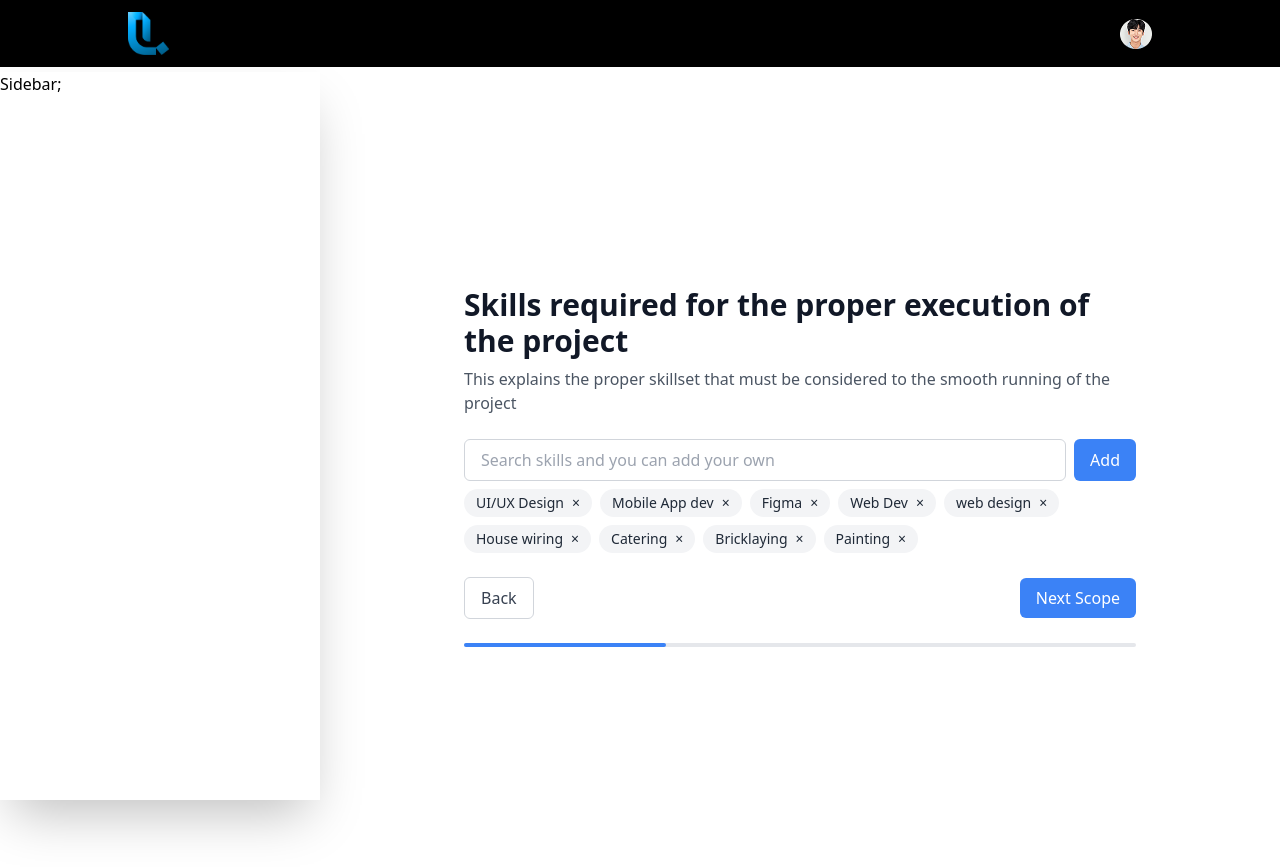
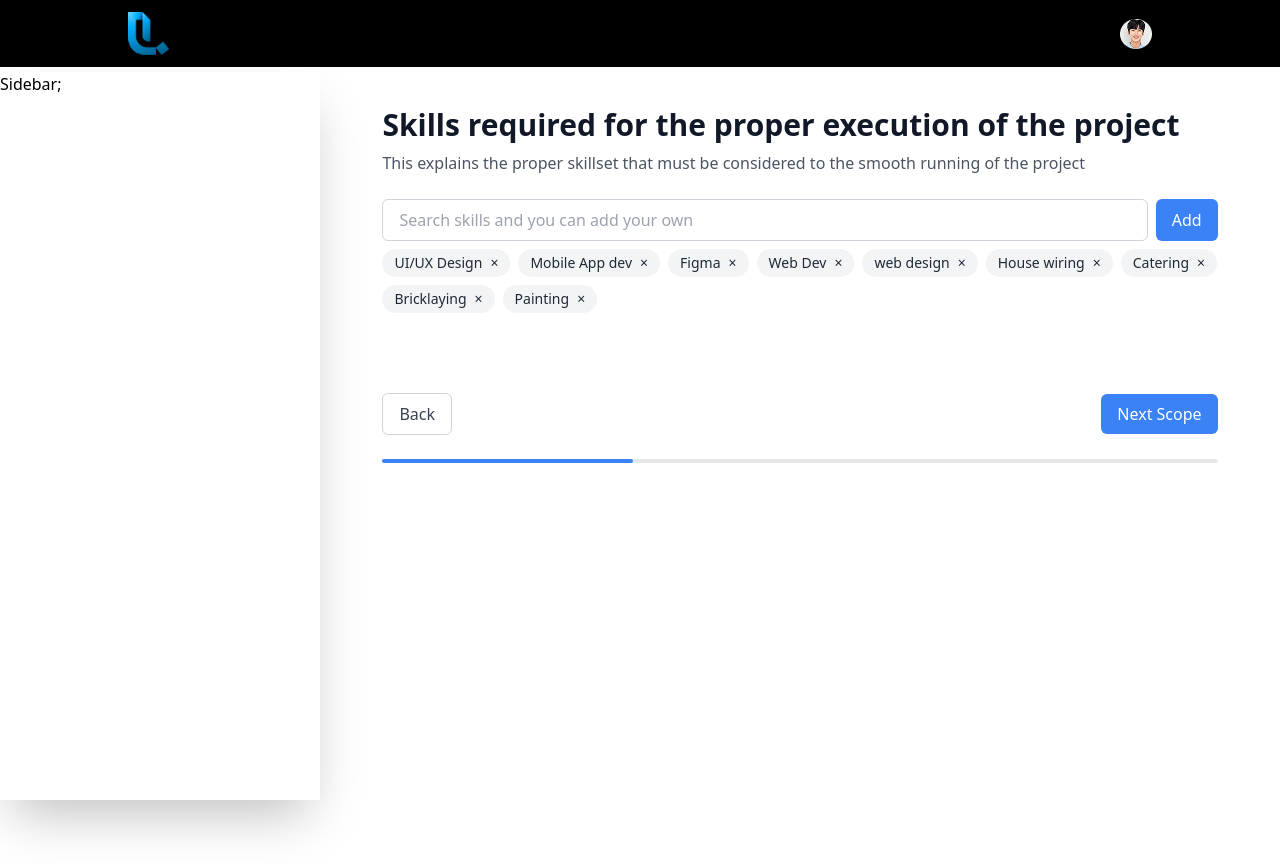
Before and after one commit to german-machine/Linkprosoft, a React (Vite) app in the folder Front-end/: page /gig-posting/skill-required in a window 1280 px wide. Built offline with nearby package versions, Linux system fonts and the light colour scheme.

Commit message:
adjusted the sized and background color of the button;

```diff
--- a/Front-end/src/Pages/GigPosting/Routes/ChooseTitle.jsx
+++ b/Front-end/src/Pages/GigPosting/Routes/ChooseTitle.jsx
@@ -15,9 +15,12 @@ const predefinedSkills = [
 
 export default function ChooseTitle() {
 
+    function hand() {
+        console.log('hand');
+    }
     return (
-        <div className="w-full lg:w-[75%] xl:w-[75%] min-h-screen flex flex-col items-center lg:justify-center px-4 md:px-20 py-8 lg:py-0 place-self-end relative z-[10]">
-            <div className="w-full">
+        <div className="w-full lg:w-[75%] xl:w-[75%] min-h-screen flex flex-col items-center px-4 md:px-20 lg:px-16 py-8 lg:py-10 place-self-end relative z-[10]">
+            <div className="w-full lg:w-[90% mx-auto">
                 {/* Title Section */}
                 <div className="mb-8">
                     <h1 className="text-2xl md:text-3xl font-bold mb-2">Choose a strong title.</h1>
@@ -51,7 +54,7 @@ export default function ChooseTitle() {
 
                 {/* Navigation Buttons */}
                 <div className="flex justify-between items-center mt-[5rem] ">
-                    <button className="px-4 py-2 border border-blue-500 text-blue-500 rounded hover:bg-blue-50 transition">
+                    <button onClick={hand} disabled={true} className="border border-gray-300 text-gray-700 px-4 py-2 rounded-md hover:bg-gray-100 w-auto">
                         Back
                     </button>
                     <Link to='skill-required' className="px-4 py-2 bg-blue-500 text-white rounded hover:bg-blue-600 transition">
@@ -60,7 +63,7 @@ export default function ChooseTitle() {
                 </div>
 
                 {/* Progress Bar */}
-                <div className="mt-6 flex place-content-end bg-yellow-500 min-h-full">
+                <div className="mt-6 flex place-content-end min-h-full">
                     <div className="h-1 w-full bg-gray-300 rounded">
                         <div className="h-full bg-blue-500 w-1/5 rounded"></div>
                     </div>
--- a/Front-end/src/Pages/GigPosting/Routes/SkillsRequired.jsx
+++ b/Front-end/src/Pages/GigPosting/Routes/SkillsRequired.jsx
@@ -35,8 +35,8 @@ export default function SkillsRequired() {
         navigate(-1)
     }
     return (
-        <div className="w-full lg:w-[75%] xl:w-[75%] min-h-screen flex lg:items-center justify-center g-white p-4 py-8 lg:py-0 lg:place-self-end relative z-[10]">
-            <div className="w-full max-w-2xl">
+        <div className="w-full lg:w-[75%] xl:w-[75%] min-h-screen flex justify-center p-4 py-8 lg:py-10 lg:place-self-end relative z-[10]">
+            <div className="w-full lg:w-[90%] mx-auto">
                 <h1 className="text-2xl md:text-3xl font-semibold mb-2 text-gray-900">
                     Skills required for the proper execution of the project
                 </h1>
@@ -75,11 +75,11 @@ export default function SkillsRequired() {
                     </div>
                 </div>
 
-                <div className="flex flex-col sm:flex-row justify-between items-center mt-6 gap-4">
-                    <button  onClick={handleNavigate} className="border border-gray-300 text-gray-700 px-4 py-2 rounded-md hover:bg-gray-100 w-full sm:w-auto">
+                <div className="flex flex-row justify-between items-center mt-[5rem] gap-4">
+                    <button  onClick={handleNavigate} className="border border-gray-300 text-gray-700 px-4 py-2 rounded-md hover:bg-gray-100 w-auto">
                         Back
                     </button>
-                    <Link className="bg-blue-500 text-white px-4 py-2 rounded-md hover:bg-blue-600 w-full sm:w-auto">
+                    <Link className="bg-blue-500 text-white px-4 py-2 rounded-md hover:bg-blue-600 w-auto">
                         Next Scope
                     </Link>
                 </div>
```
